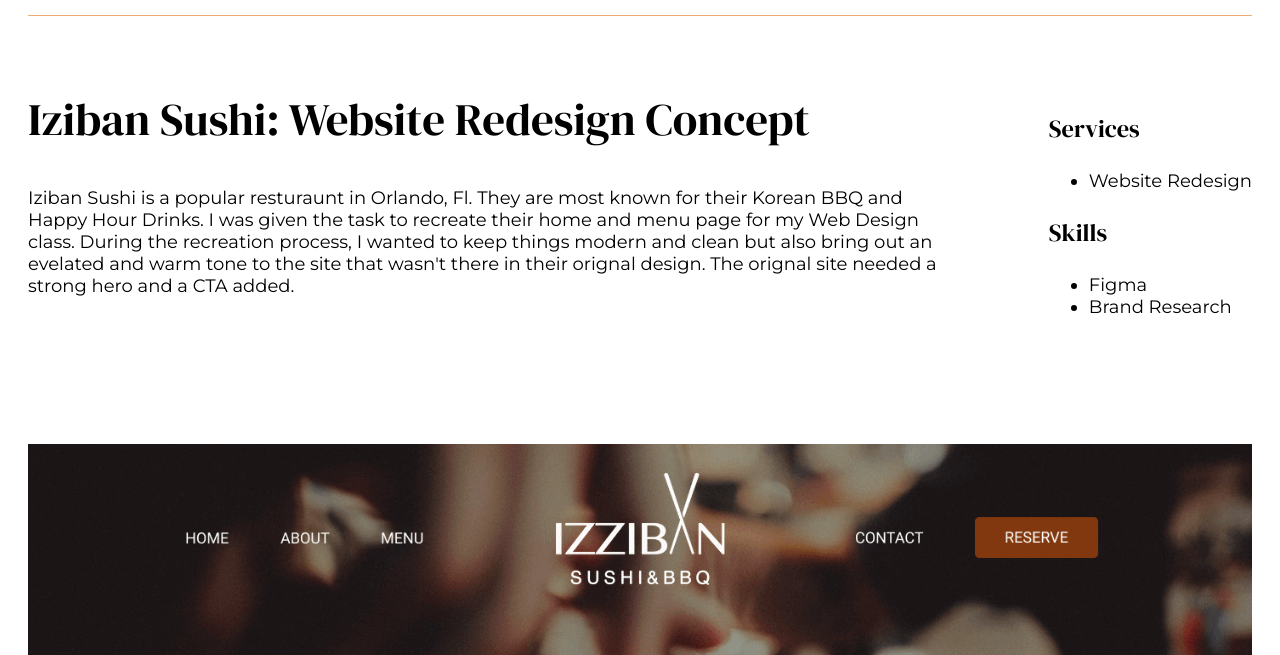
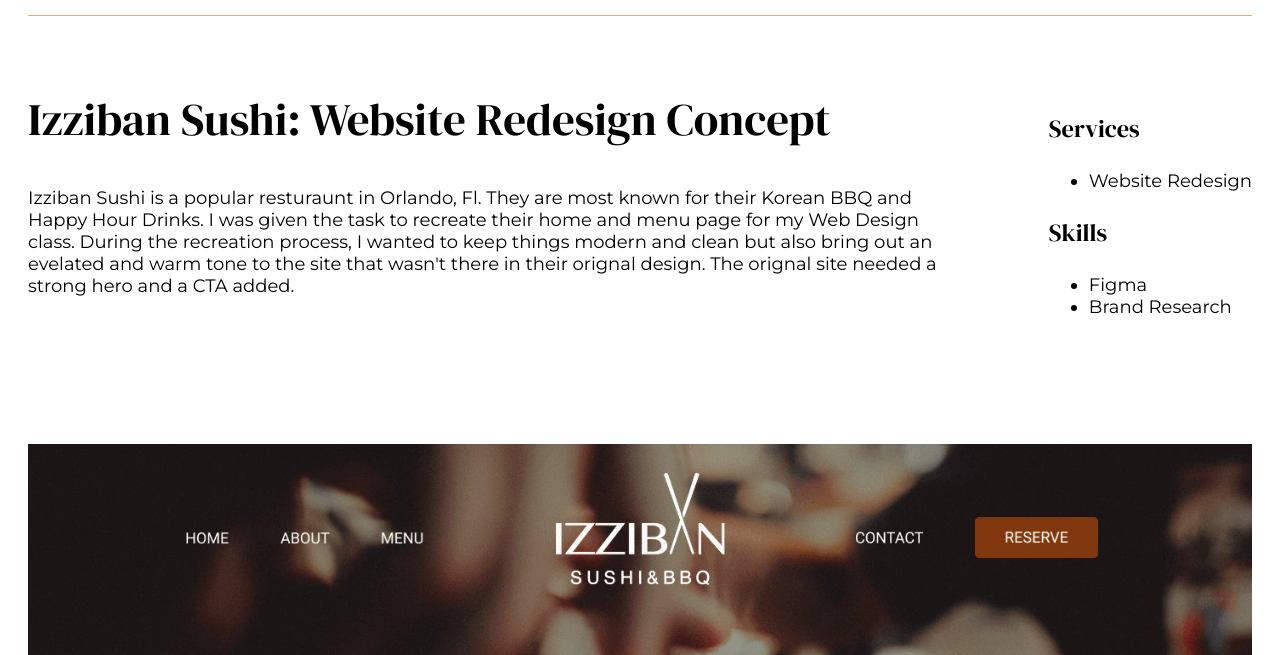
Before and after one commit to caltrevino/Branding-Site, a plain HTML site: page pages/iziban.html in a window 1280 px wide. Shown: the part 79-734 px from the top of the page. Drawn offline with Linux system fonts and the light colour scheme.

Commit message:
title update

```diff
--- a/pages/iziban.html
+++ b/pages/iziban.html
@@ -4,7 +4,7 @@
     <meta charset="UTF-8">
     <meta http-equiv="X-UA-Compatible" content="IE=edge">
     <meta name="viewport" content="width=device-width, initial-scale=1.0">
-    <title>Cal Trevino |  Iziban</title>
+    <title>Cal Trevino |  Izziban</title>
     <link rel="stylesheet" href="../css/styles.css">
     <link rel="preconnect" href="https://fonts.googleapis.com">
     <link rel="preconnect" href="https://fonts.gstatic.com" crossorigin>
@@ -43,8 +43,8 @@
             <div class="w-container">
                 <div class="content-container">
                     <div>
-                        <h1>Iziban Sushi: Website Redesign Concept</h1>
-                        <p>Iziban Sushi is a popular resturaunt in Orlando, Fl. They are most known for their Korean BBQ and Happy Hour Drinks. I was given the task to recreate their home and menu page for my Web Design class. During the recreation process, I wanted to keep things modern and clean but also bring out an evelated and warm tone to the site that wasn't there in their orignal design. The orignal site needed a strong hero and a CTA added. </p>
+                        <h1>Izziban Sushi: Website Redesign Concept</h1>
+                        <p>Izziban Sushi is a popular resturaunt in Orlando, Fl. They are most known for their Korean BBQ and Happy Hour Drinks. I was given the task to recreate their home and menu page for my Web Design class. During the recreation process, I wanted to keep things modern and clean but also bring out an evelated and warm tone to the site that wasn't there in their orignal design. The orignal site needed a strong hero and a CTA added. </p>
                     </div>
                     <div>
                         <h3>Services</h3>
```
Also changed, not shown: pages/flashart.html (+1 -1 lines), pages/print.html (+1 -1 lines).
